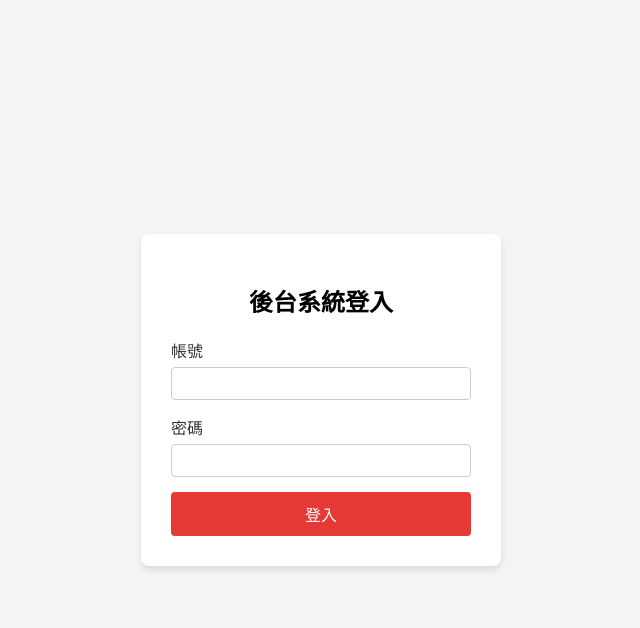
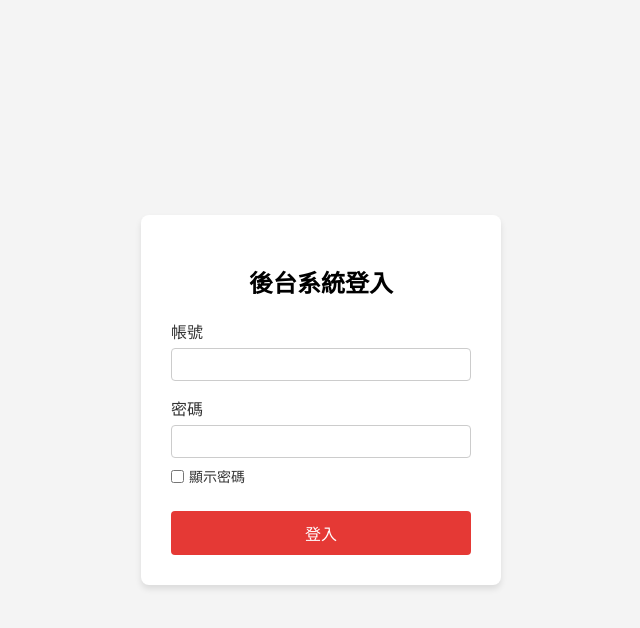
Before and after one commit to d11219208-del/qr, a Flask app: page /try/login in a window 1280 px wide. Shown: the top 628 px of the page, without its empty margins (319-959 px from the left). Run offline with Flask 3, Linux system fonts and the light colour scheme; some libraries are stand-ins or nearby versions.

Commit message:
Update login.html

```diff
--- a/templates/login.html
+++ b/templates/login.html
@@ -11,7 +11,12 @@
         .input-group { margin-bottom: 15px; }
         .input-group label { display: block; margin-bottom: 5px; color: #333; }
         .input-group input { width: 100%; padding: 8px; border: 1px solid #ccc; border-radius: 4px; box-sizing: border-box; }
-        .btn { width: 100%; padding: 10px; background-color: #e53935; color: white; border: none; border-radius: 4px; cursor: pointer; font-size: 16px; }
+
+        /* --- 💡 新增：顯示密碼勾選框專屬的排版樣式 --- */
+        .show-password-wrapper { display: flex !important; align-items: center; gap: 5px; font-size: 14px; color: #555; margin-top: 8px; cursor: pointer; font-weight: normal; }
+        .show-password-wrapper input[type="checkbox"] { width: auto !important; margin: 0; cursor: pointer; }
+
+        .btn { width: 100%; padding: 10px; background-color: #e53935; color: white; border: none; border-radius: 4px; cursor: pointer; font-size: 16px; margin-top: 10px; }
         .btn:hover { background-color: #c62828; }
         .error { color: red; text-align: center; margin-bottom: 15px; font-size: 14px; }
     </style>
@@ -33,10 +38,27 @@
         <div class="input-group">
             <label for="password">密碼</label>
             <input type="password" id="password" name="password" required>
+
+            <label class="show-password-wrapper">
+                <input type="checkbox" onclick="togglePassword()"> 顯示密碼
+            </label>
         </div>
         <button type="submit" class="btn">登入</button>
     </form>
 </div>
 
+<script>
+    function togglePassword() {
+        // 抓取 id 為 password 的輸入框
+        var pwField = document.getElementById("password");
+        // 如果目前是隱藏(password)就改成顯示(text)，反之亦然
+        if (pwField.type === "password") {
+            pwField.type = "text";
+        } else {
+            pwField.type = "password";
+        }
+    }
+</script>
+
 </body>
 </html>
```
